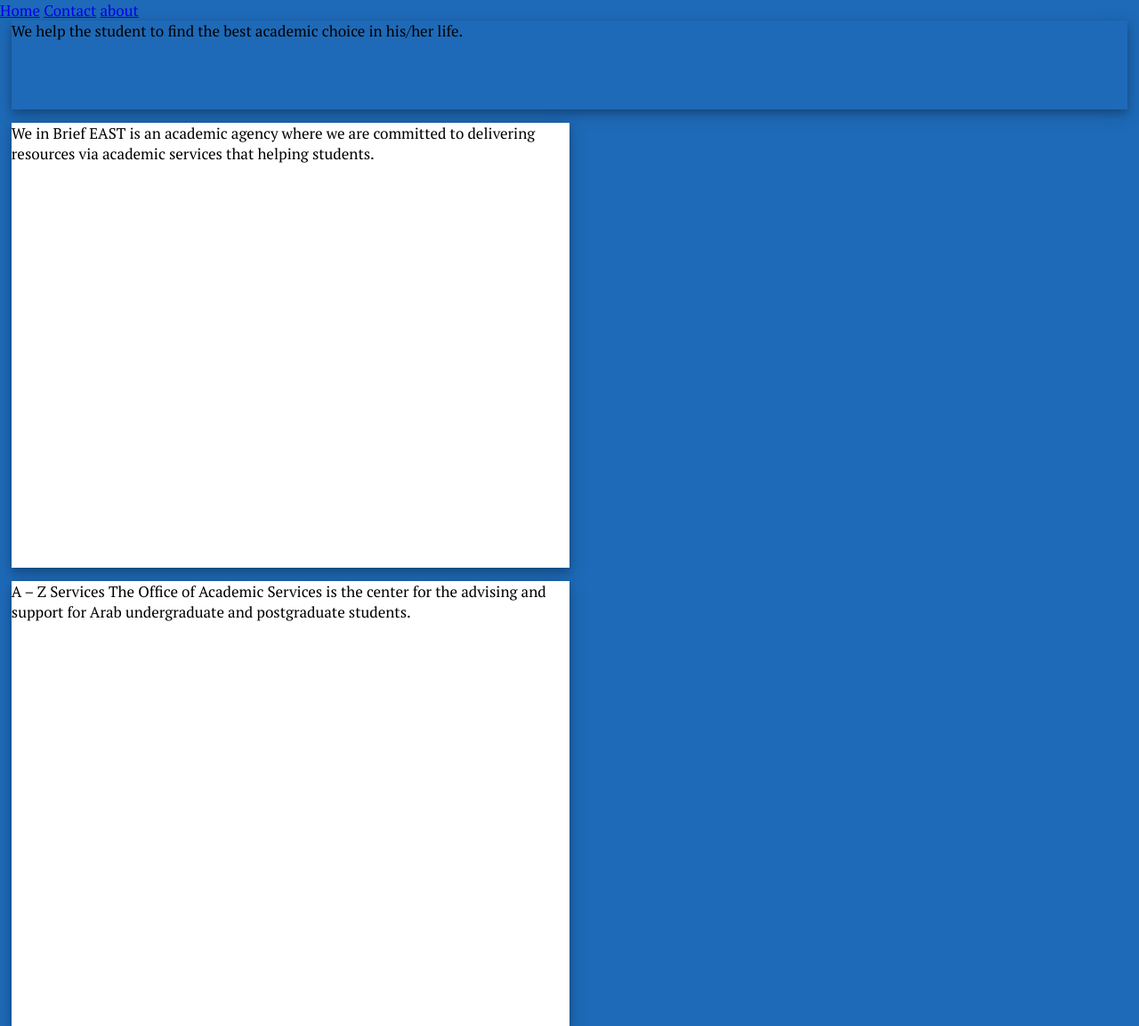
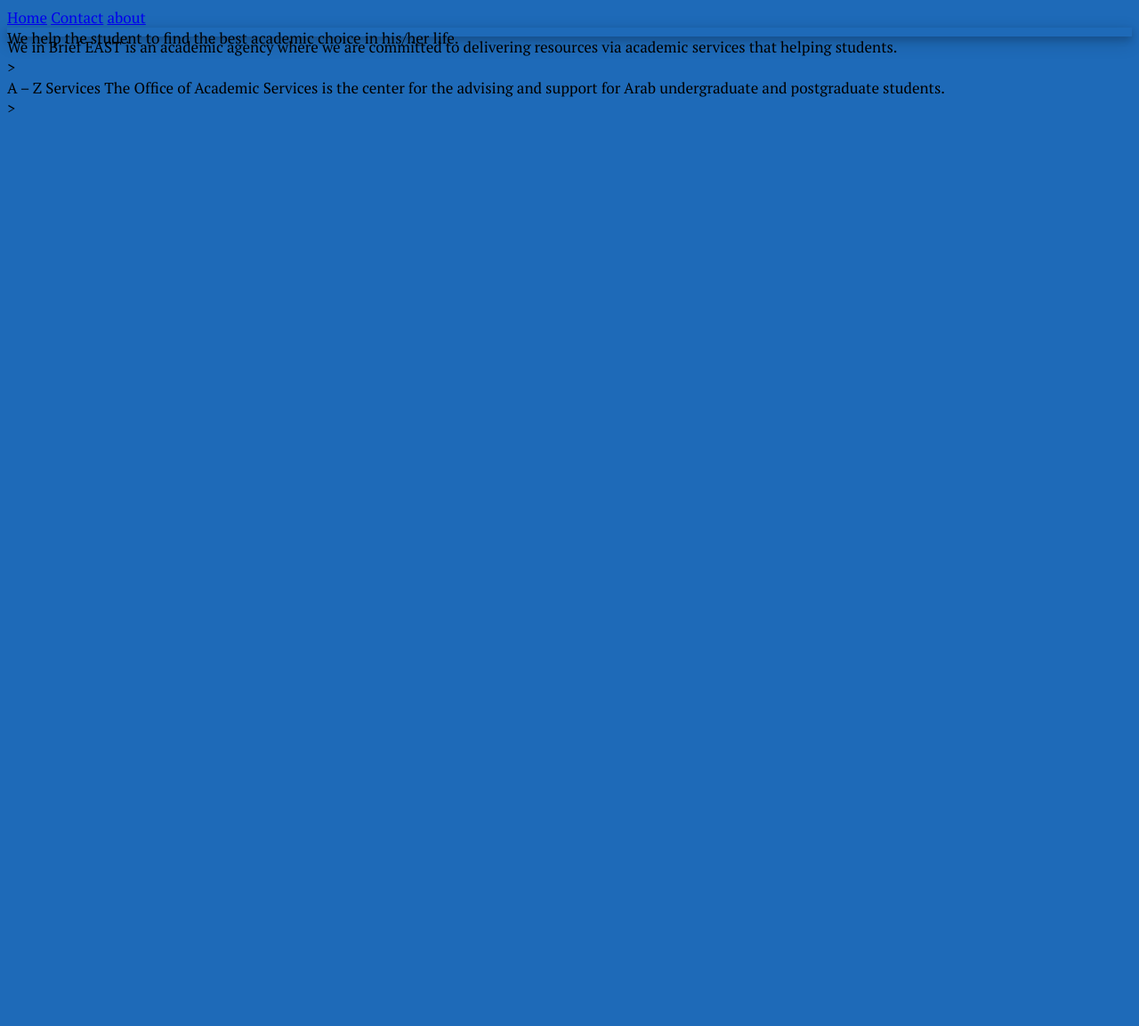
Before and after one commit to abdrb/abdrb.github.io, a PHP site: page /PSDtoHTML/index.html in a window 1280 px wide. Shown: the whole page at 89% size. After the commit the page ends 126 px from the top, so only its background shows below. Run offline with PHP 8.4, Linux system fonts and the light colour scheme.

Commit message:
header width

```diff
--- a/PSDtoHTML/index.html
+++ b/PSDtoHTML/index.html
@@ -19,25 +19,19 @@
 
 </div>
 
- <div class="container">
  	<header>
    We help the student to find the best academic
 choice in his/her life.
    </header>
- 		<main>
- 			<section class="paper-shadow">
- 			 We in Brief
+ 	<div class="paper-shadow">
+    We in Brief
+    EAST is an academic agency where we are committed to delivering resources via academic services that helping students.
+ 			</div>>
 
-EAST is an academic agency where we are committed to delivering resources via academic services that helping students.
- 			</section>
-
- 			<section class="paper-shadow">
- 				 A – Z Services
-
-The Office of Academic Services is the center for the advising and support for Arab undergraduate and postgraduate students.
- 			</section>
- 				 	</main>
- 				 	 </div>
+ 			<div class="paper-shadow">
+ 			A – Z Services
+      The Office of Academic Services is the center for the advising and support for Arab undergraduate and postgraduate students.
+ 			</div>>
 
 </body>
 </html>
--- a/PSDtoHTML/style.css
+++ b/PSDtoHTML/style.css
@@ -8,35 +8,30 @@ font-size: 17px;
 /*mobile-first*/
 body {
   background:#1e6ab8;
-  margin: 0 auto;
+
 }
 
-
-
-.container{
-width: 98%;
-margin: 0 auto;
-}
 
  header {
  box-shadow: 0 4px 8px 0 rgba(0, 0, 0, 0.2), 0 6px 20px 0 rgba(0, 0, 0, 0.19);
  width: 100%;
- height: 100px;
+ height: 10px;
+ color: #000;
  }
 
  section {
  box-shadow: 0 4px 8px 0 rgba(0, 0, 0, 0.2), 0 6px 20px 0 rgba(0, 0, 0, 0.19);
  width: 100%;
- height: 500px;
+ height: 100%;
  display: inline-block;
  background: #ffffff;
- margin-top: 15px;
+ margin-top: 10px;
  }
 
 
-@media (min-width: 768px) {
+@media (min-width: 400px) {
 section {
-width: 50%;
+width: 48%;
 }
 
 }
```
